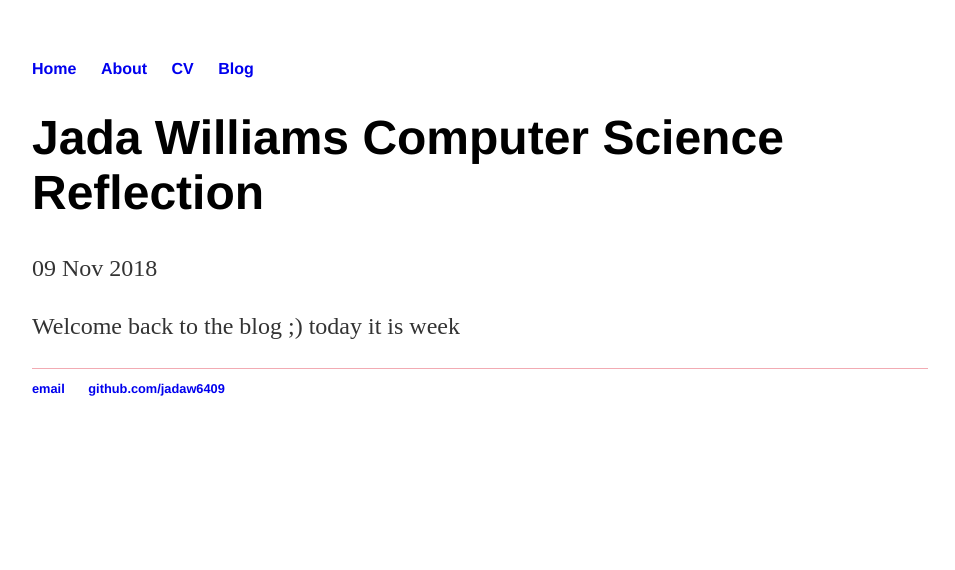
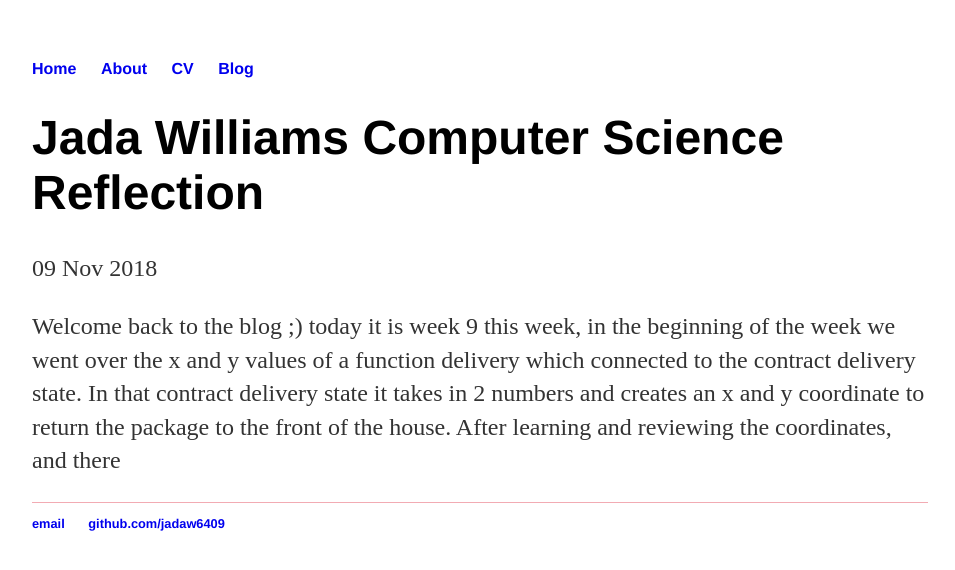
Before and after one commit to jadaw6409/jadaw6409.github.io, a Jekyll site: the page built from _posts/2018-11-09-title-of-my-post.md, in a window 1280 px wide. Shown: the top 570 px of the page, without its empty margins (160-1115 px from the left). Built offline with Jekyll 4.4.1, drawn with Linux system fonts in a browser that asks for light colours.

Commit message:
Update 2018-11-09-title-of-my-post.md

```diff
--- a/_posts/2018-11-09-title-of-my-post.md
+++ b/_posts/2018-11-09-title-of-my-post.md
@@ -4,4 +4,4 @@ title: "Jada Williams Computer Science Reflection"
 date: 2018-11-09
 ---
 
-Welcome back to the blog ;) today it is week
+Welcome back to the blog ;) today it is week 9 this week, in the beginning of the week we went over the x and y values of a function delivery which connected to the contract delivery state. In that contract delivery state it takes in 2 numbers and creates an x and y coordinate to return the package to the front of the house. After learning and reviewing the coordinates, and there
```
